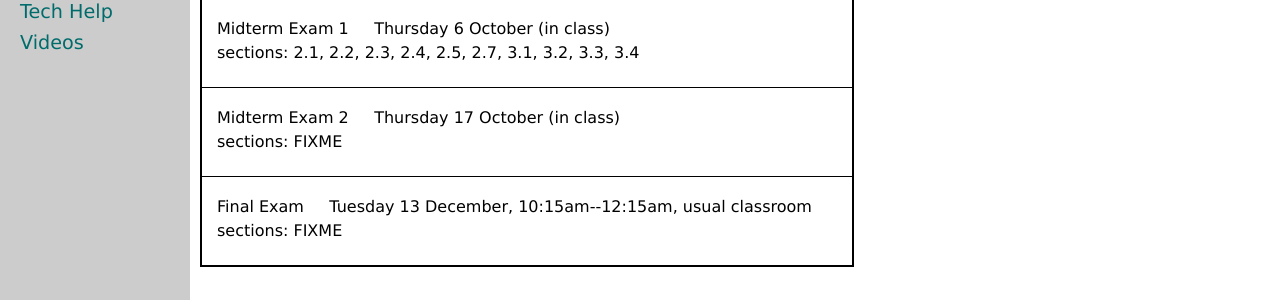
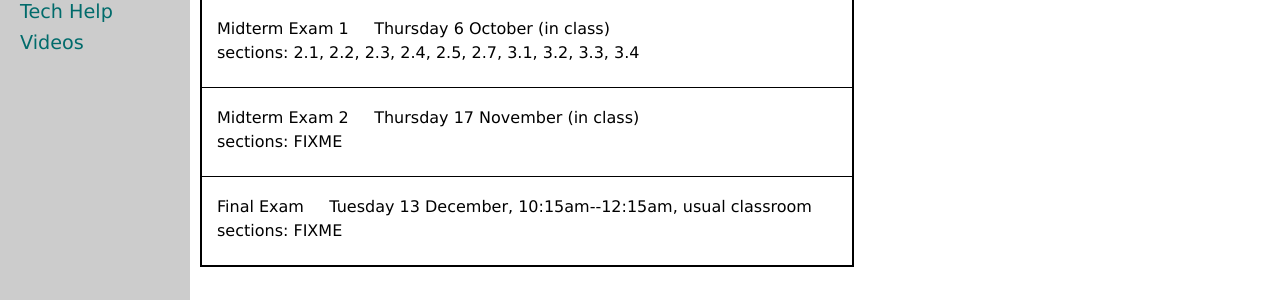
Before and after one commit to uaf-math/calc2, a Jekyll site: the page built from exams.md, in a window 1280 px wide and 900 px high. Shown: the part 245-545 px from the top of the window. Built offline with Jekyll 4.4.1, drawn with Linux system fonts in a browser that asks for light colours.

Commit message:
fix a date

```diff
--- a/_data/exams.yml
+++ b/_data/exams.yml
@@ -7,7 +7,7 @@ exams:
   #blank: mid1.pdf
   #solutions: mid1-solns.pdf
 - name: Midterm Exam 2
-  date: Thursday 17 October (in class)
+  date: Thursday 17 November (in class)
   sections: FIXME
   #blank: mid2.pdf
   #solutions: mid2-solns.pdf
```
